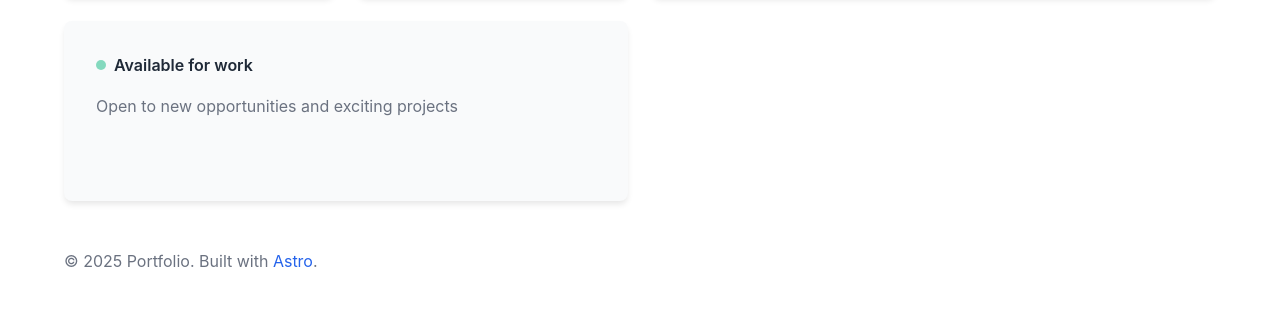
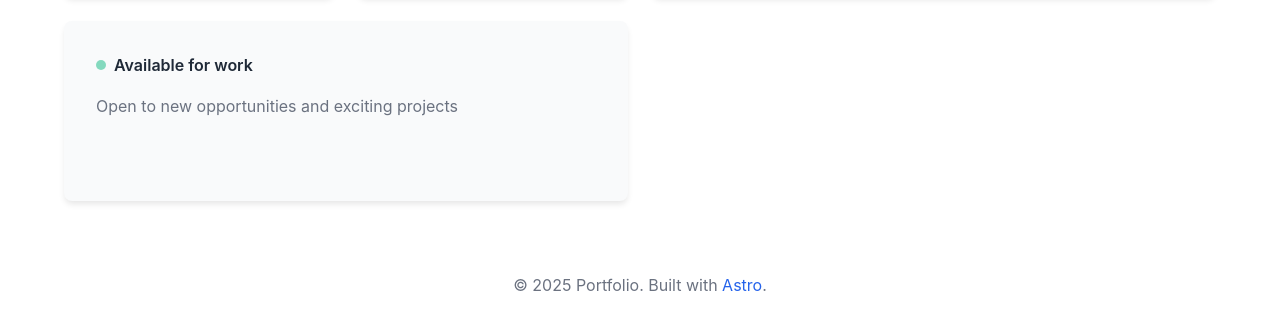
Before and after one commit to PePoDev/pepodev.github.io, an Astro site: page / in a window 1280 px wide. Shown: the part 918-1240 px from the top of the page. Before the commit the page ends 1208 px from the top, so only its background shows below. Built offline with nearby package versions, Linux system fonts and the light colour scheme; Astro itself is replaced by a stand-in of ours.

Commit message:
style: enhance footer styling for improved layout and readability

```diff
--- a/src/components/Footer.astro
+++ b/src/components/Footer.astro
@@ -16,3 +16,13 @@ const currentYear = new Date().getFullYear();
     </div>
   </div>
 </footer>
+
+<style>
+  .footer-bottom {
+    text-align: center;
+    padding: var(--spacing-md) 0;
+  }
+  .copyright {
+    margin-bottom: 0;
+  }
+</style>
```
